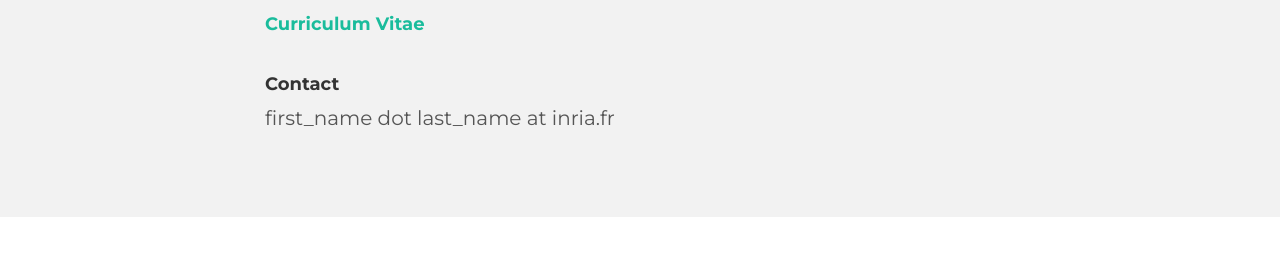
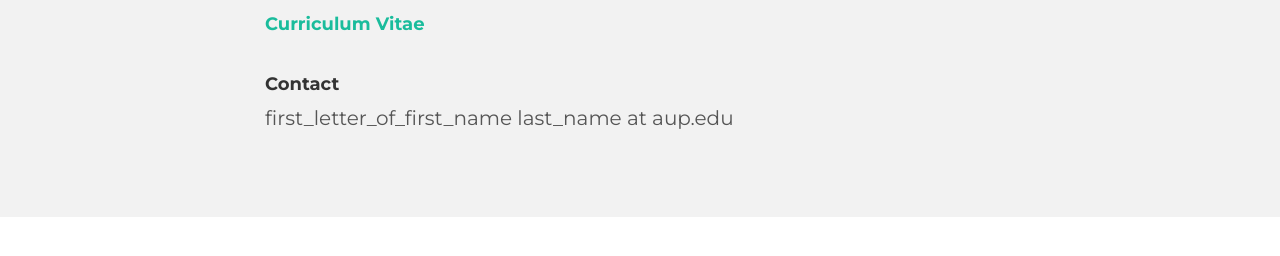
Before and after one commit to shaolintl/page, a Jekyll site: the page built from about.html, in a window 1280 px wide. Shown: the part 547-803 px from the top of the page. Built offline with Jekyll 4.4.1, drawn with Linux system fonts in a browser that asks for light colours.

```diff
--- a/about.html
+++ b/about.html
@@ -23,7 +23,7 @@
           <br/>
 					<h4>Contact</h4>
 
-          <p>first_name dot last_name at inria.fr</p>
+          <p>first_letter_of_first_name last_name at aup.edu</p>
 				</div>
 
 			</div><!-- /row -->
```
